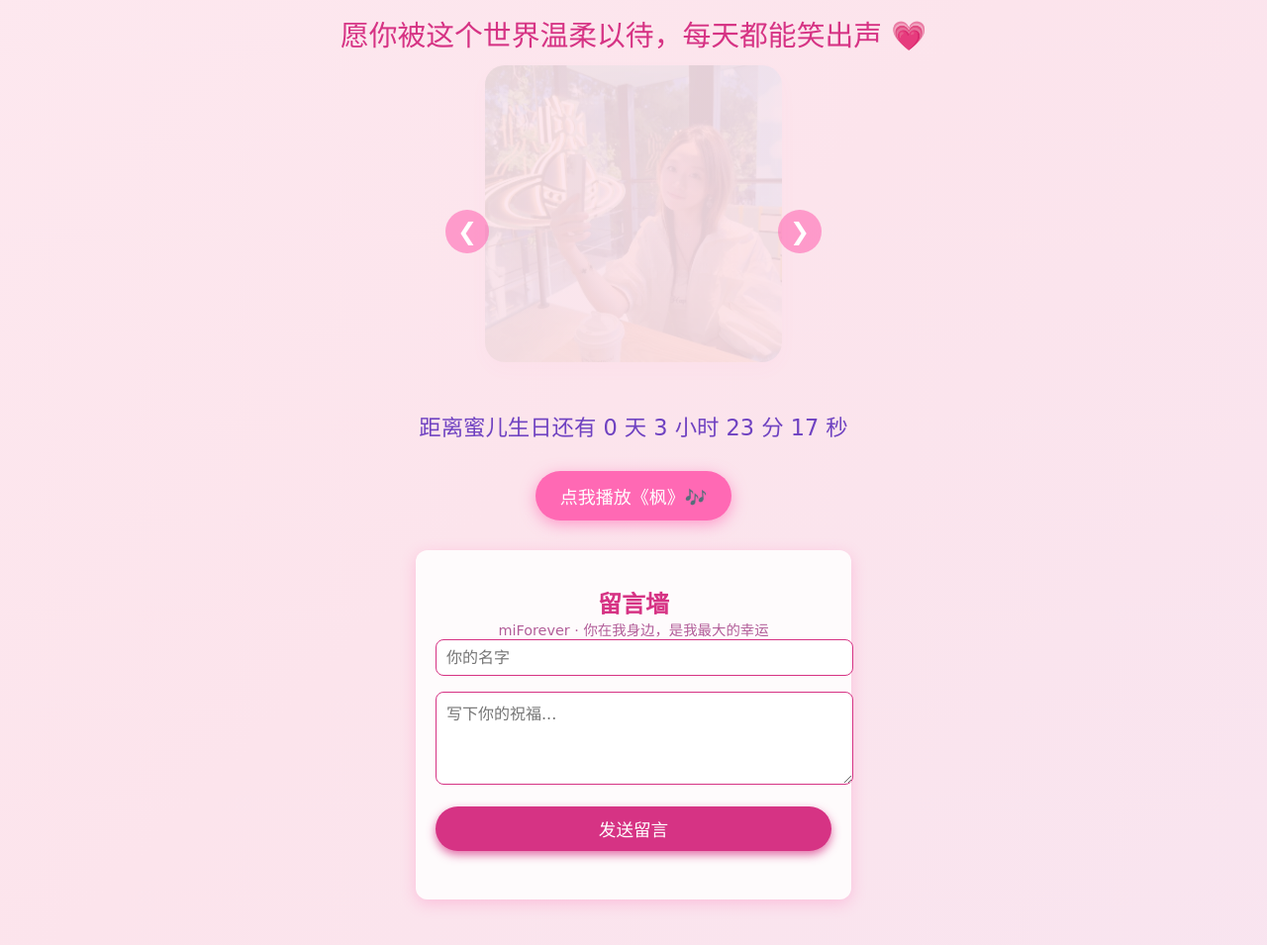
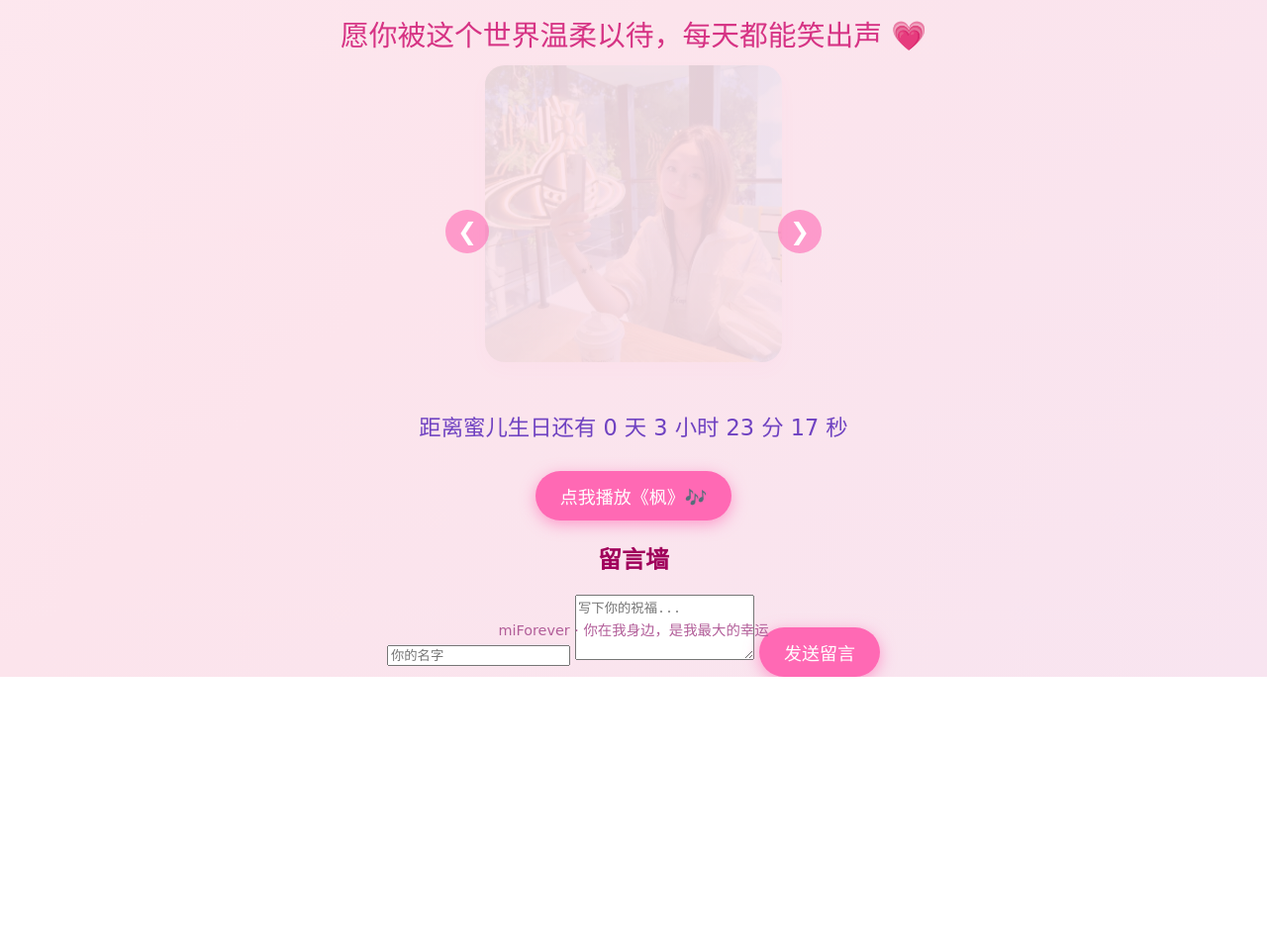
Before and after one commit to fangjunsheng555/mi1, a plain HTML site: page index.html in a window 1280 px wide. Shown: the part 139-1094 px from the top of the page at 99% size. After the commit the page ends 823 px from the top, so only its background shows below. Drawn offline with nearby package versions, Linux system fonts and the light colour scheme; a web font is replaced by a local one.

Commit message:
Update index.html

```diff
--- a/index.html
+++ b/index.html
@@ -27,7 +27,7 @@
       margin-top: 50px;
       animation: fadeIn 2s ease;
       text-shadow: 2px 2px 6px #ffb6c1;
-      cursor: pointer; /* 提示标题可点击 */
+      cursor: pointer;
     }
     #blessing {
       font-size: 1.8em;
@@ -46,7 +46,7 @@
       border-radius: 20px;
       box-shadow: 0 8px 20px rgba(255, 105, 180, 0.3);
       animation: fadeIn 1s ease;
-      cursor: pointer; /* 提示图片可点击 */
+      cursor: pointer;
     }
     .prev, .next {
       cursor: pointer;
@@ -132,54 +132,6 @@
     @keyframes fadeIn {
       from { opacity: 0; transform: translateY(-20px); }
       to { opacity: 1; transform: translateY(0); }
-    }
-    /* 留言墙样式 */
-    #message-wall {
-      max-width: 400px;
-      margin: 30px auto 60px;
-      text-align: left;
-      background: rgba(255, 255, 255, 0.85);
-      padding: 15px 20px;
-      border-radius: 12px;
-      box-shadow: 0 4px 15px rgba(255,105,180,0.3);
-    }
-    #message-wall h2 {
-      color: #d63384;
-      text-align: center;
-      margin-bottom: 12px;
-    }
-    #contact-form input, #contact-form textarea {
-      width: 100%;
-      font-size: 1em;
-      padding: 8px 10px;
-      margin: 8px 0;
-      border: 1.5px solid #d63384;
-      border-radius: 8px;
-      font-family: 'ZCOOL KuaiLe', cursive, sans-serif;
-      resize: vertical;
-    }
-    #contact-form button {
-      width: 100%;
-      background: #d63384;
-      border: none;
-      color: white;
-      padding: 10px 0;
-      font-size: 1.1em;
-      border-radius: 30px;
-      cursor: pointer;
-      margin-top: 10px;
-      transition: background-color 0.3s ease;
-      box-shadow: 0 4px 10px rgba(214,51,132,0.7);
-    }
-    #contact-form button:hover {
-      background-color: #a52057;
-    }
-    #form-status {
-      margin-top: 10px;
-      font-size: 1em;
-      color: #6f42c1;
-      text-align: center;
-      min-height: 24px;
     }
   </style>
 </head>
```
